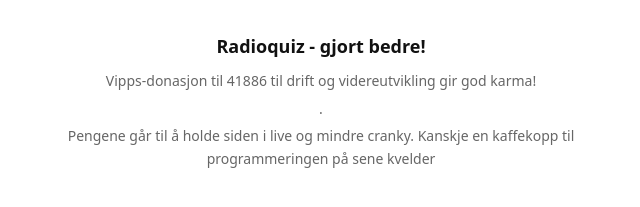
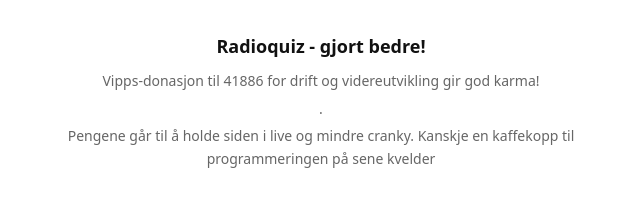
Before and after one commit to TagFri/radioquiz, a plain HTML site: page index.html in a window 1280 px wide. Shown: the part 227-434 px from the top of the page, 319-959 px from the left. Drawn offline with Linux system fonts and the light colour scheme; no server answers.

Commit message:
Update donation message in footer

```diff
--- a/index.html
+++ b/index.html
@@ -211,7 +211,7 @@
 
     <footer class="footer">
         <h3>Radioquiz - gjort bedre!</h3>
-        <p>Vipps-donasjon til 41886 til drift og videreutvikling gir god karma!</p>.
+        <p>Vipps-donasjon til 41886 for drift og videreutvikling gir god karma!</p>.
         <p>Pengene går til å holde siden i live og mindre cranky. Kanskje en kaffekopp til programmeringen på sene
             kvelder</p>
     </footer>
```
